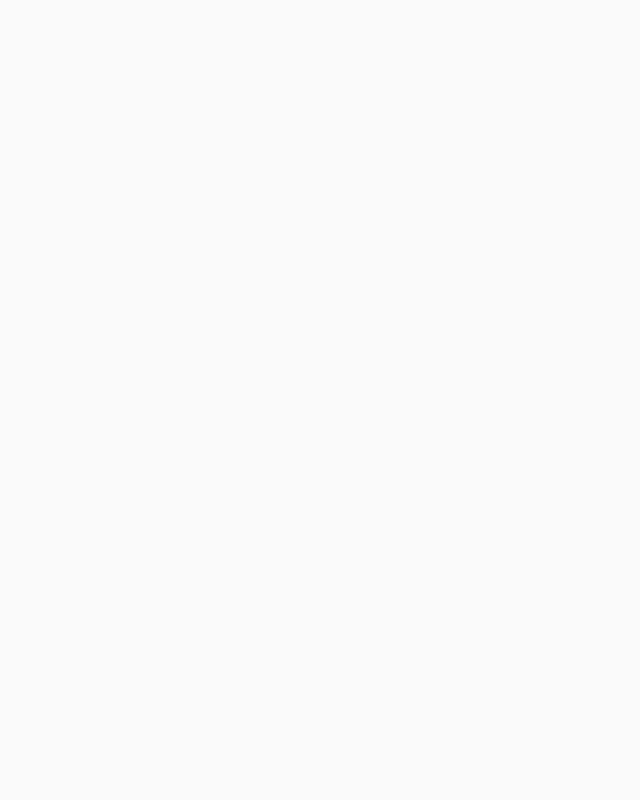
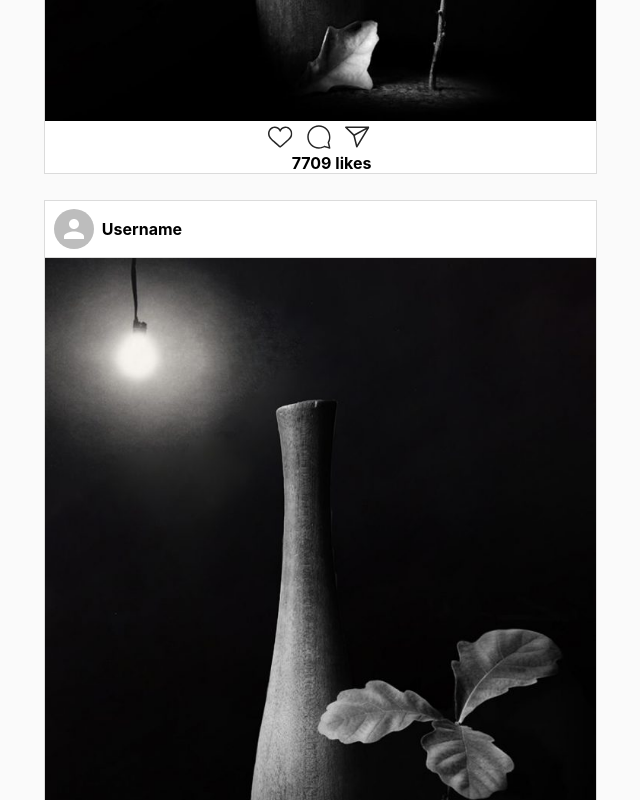
Before and after one commit to Abhi09jeet2000/social-ui, a React (Create React App) app: page / in a window 1280 px wide. Shown: the part 920-1720 px from the top of the page, without its empty margins (169-809 px from the left). Before the commit the page ends 800 px from the top, so only its background shows below. Built offline with nearby package versions, Linux system fonts and the light colour scheme.

Commit message:
navbar and part of Post UI

```diff
--- a/src/Components/MainPage/MainPage.js
+++ b/src/Components/MainPage/MainPage.js
@@ -1,4 +1,5 @@
 import React, { Component } from 'react'
+import Post from '../Post/Post'
 
 import './MainPage.css'
 
@@ -10,7 +11,10 @@ class MainPage extends Component {
   render() {
     return (
       <div>
-        <div>MainPage</div>
+        <div>
+          <Post />
+          <Post />
+        </div>
       </div>
     )
   }
--- /dev/null
+++ b/src/Components/Post/Post.css
@@ -0,0 +1,30 @@
+.post_container {
+  width: 43vw;
+  /* height: 78vh; */
+  border: 1px solid #dbdbdb;
+  background-color: white;
+  margin-top: 4%;
+}
+
+.post_header {
+  height: 7vh;
+  border-bottom: 1px solid #dbdbdb;
+  display: flex;
+  align-items: center;
+}
+
+.post_image {
+  min-width: 30px;
+  min-height: 30px;
+  margin: 1.5%;
+}
+
+.post_username {
+  font-weight: bold;
+}
+
+.post-reactimage {
+  width: 3vw;
+  height: 3vh;
+  /* margin: 1%; */
+}
--- /dev/null
+++ b/src/Components/Post/Post.js
@@ -0,0 +1,45 @@
+import { Avatar } from '@mui/material'
+import React, { Component } from 'react'
+
+import './Post.css'
+
+import postimage from '../../images/post.jpg'
+import love from '../../images/love.svg'
+import comment from '../../images/comment.svg'
+import share from '../../images/share.svg'
+
+class Post extends Component {
+  constructor(props) {
+    super(props)
+    this.state = {}
+  }
+
+  render() {
+    return (
+      <div className="post_container">
+        {/* Header */}
+        <div className="post_header">
+          <Avatar className="post_image" src="" />
+          <div className="post_username">Username</div>
+        </div>
+        {/* Image */}
+        <div>
+          <img src={postimage} style={{ width: '100%' }} />
+        </div>
+        {/* Analytics */}
+        <div>
+          <div style={{ marginLeft: '2%' }}>
+            <img src={love} className="post-reactimage" />
+            <img src={comment} className="post-reactimage" />
+            <img src={share} className="post-reactimage" />
+          </div>
+          <div style={{ fontWeight: 'bold', marginLeft: '4%' }}>7709 likes</div>
+        </div>
+        {/* Comment */}
+        <div></div>
+      </div>
+    )
+  }
+}
+
+export default Post
--- a/src/Components/StatusBar/StatusBar.css
+++ b/src/Components/StatusBar/StatusBar.css
@@ -8,6 +8,7 @@
   display: flex;
   align-items: center;
   overflow-x: scroll;
+  overflow-y: hidden;
 }
 
 .statusbar_container::-webkit-scrollbar {
```
